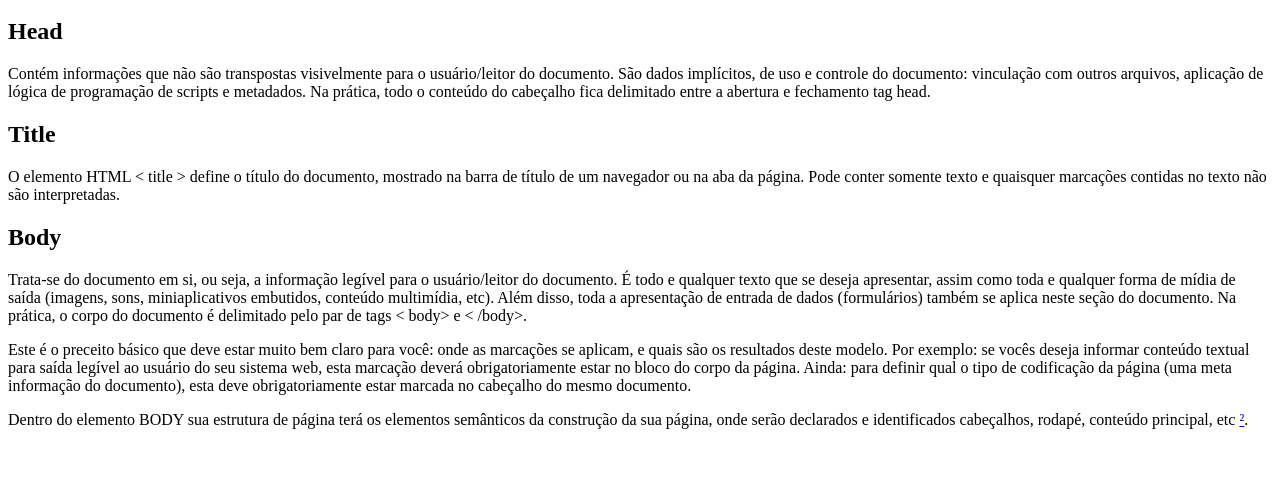
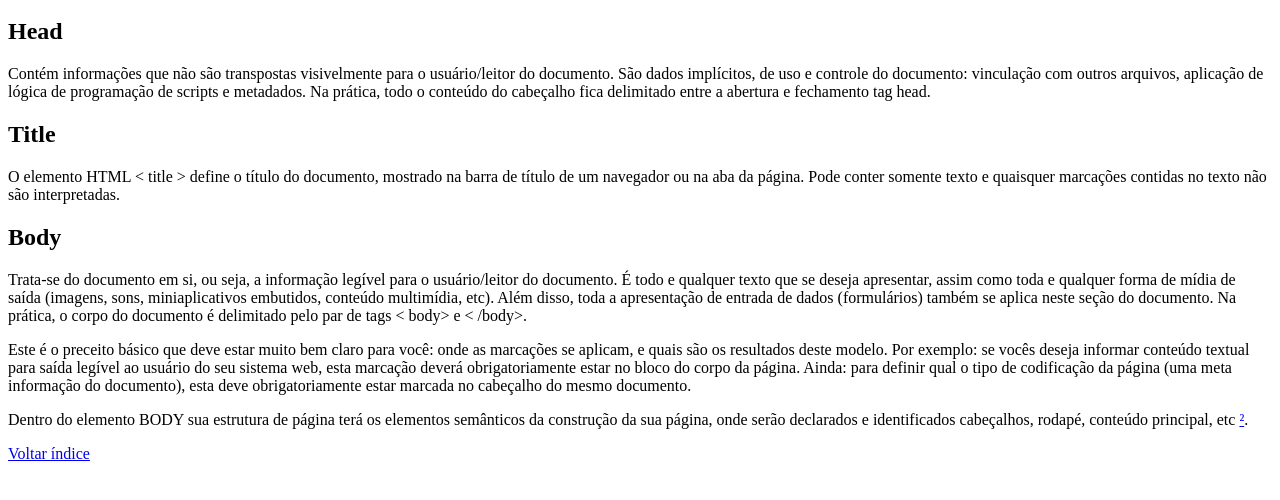
Before and after one commit to AmandMendes/Projeto-Meu-primeiro-site-Dio, a plain HTML site: page estruturas-html.html in a window 1280 px wide. Shown: the part 48-548 px from the top of the page. Drawn offline with Linux system fonts and the light colour scheme.

Commit message:
estruturas-html.html

```diff
--- a/estruturas-html.html
+++ b/estruturas-html.html
@@ -24,5 +24,6 @@
             <p>
                 Dentro do elemento BODY sua estrutura de página terá os elementos semânticos da construção da sua página, onde serão declarados e identificados cabeçalhos, rodapé, conteúdo principal, etc <a href="index.html"> <href="#Ref-link2">²</a></a>.
             </p>
+            <a href="index.html"> Voltar índice</a>
     </body>
 </html>
```
